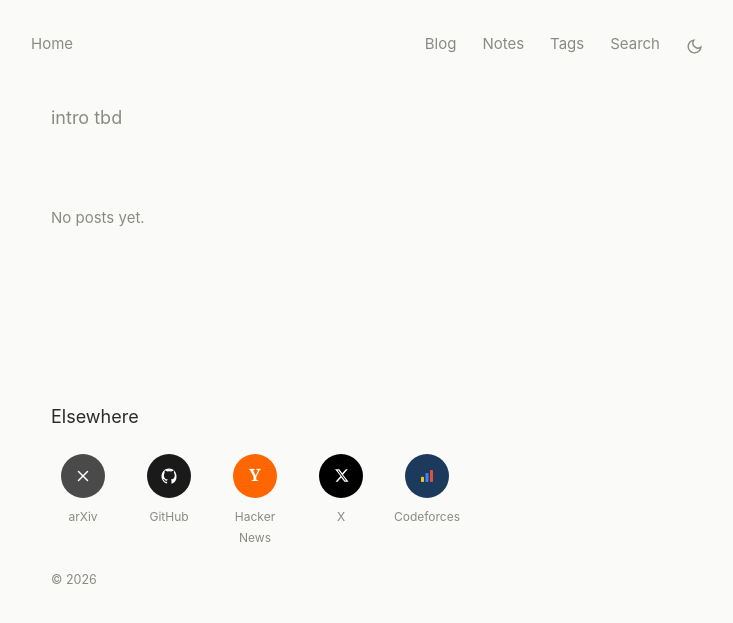
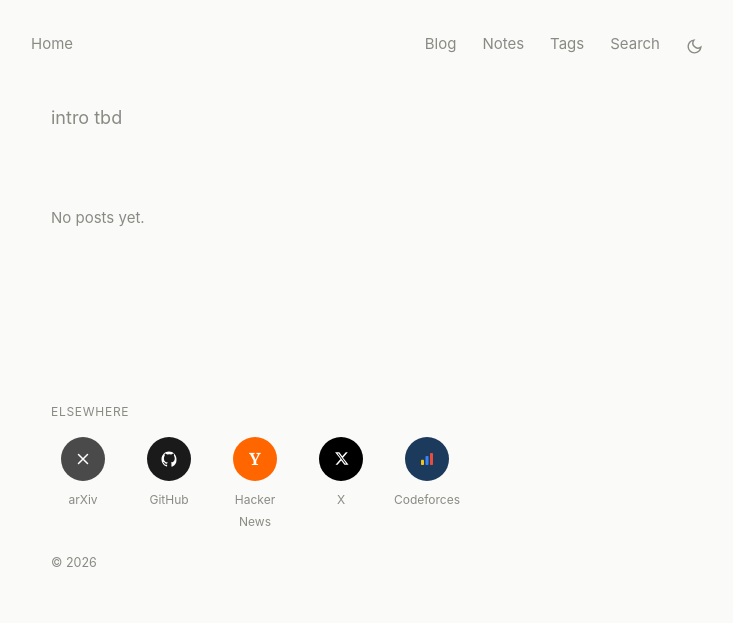
Before and after one commit to hvardhann/hvardhann.github.io, a Jekyll site: the page built from index.html, in a window 1280 px wide. Shown: the top 623 px of the page, without its empty margins (273-1006 px from the left). Built offline with Jekyll 4.4.1, drawn with Linux system fonts in a browser that asks for light colours.

Commit message:
Update style.css

```diff
--- a/assets/css/style.css
+++ b/assets/css/style.css
@@ -149,6 +149,14 @@ footer {
   gap: 22px;
 }
 
+.socials-heading {
+  font-size: 12px;
+  text-transform: uppercase;
+  letter-spacing: 0.06em;
+  color: var(--ink-soft);
+  margin-bottom: -6px;
+}
+
 .social-badge {
   display: flex;
   flex-direction: column;
```
